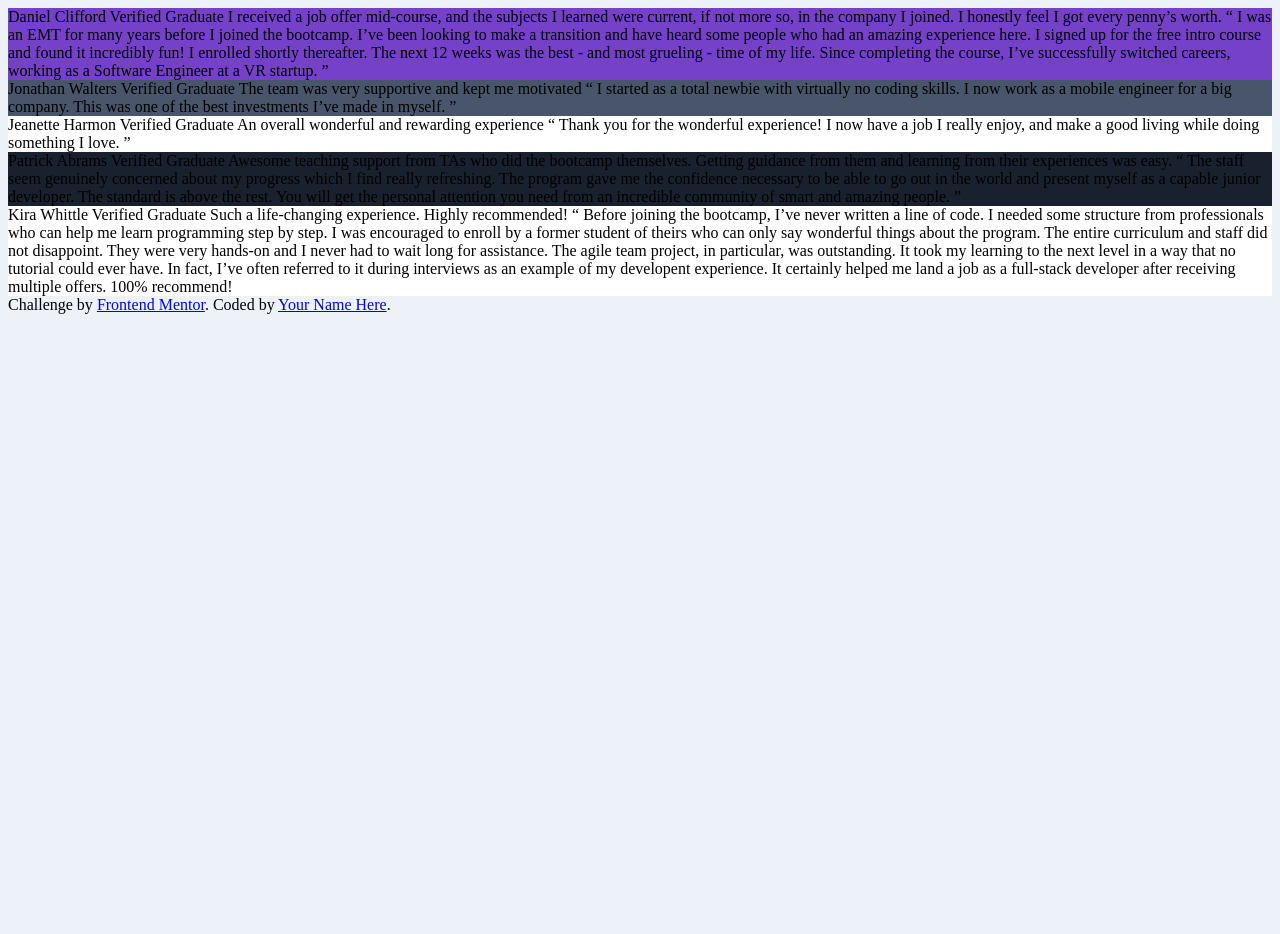
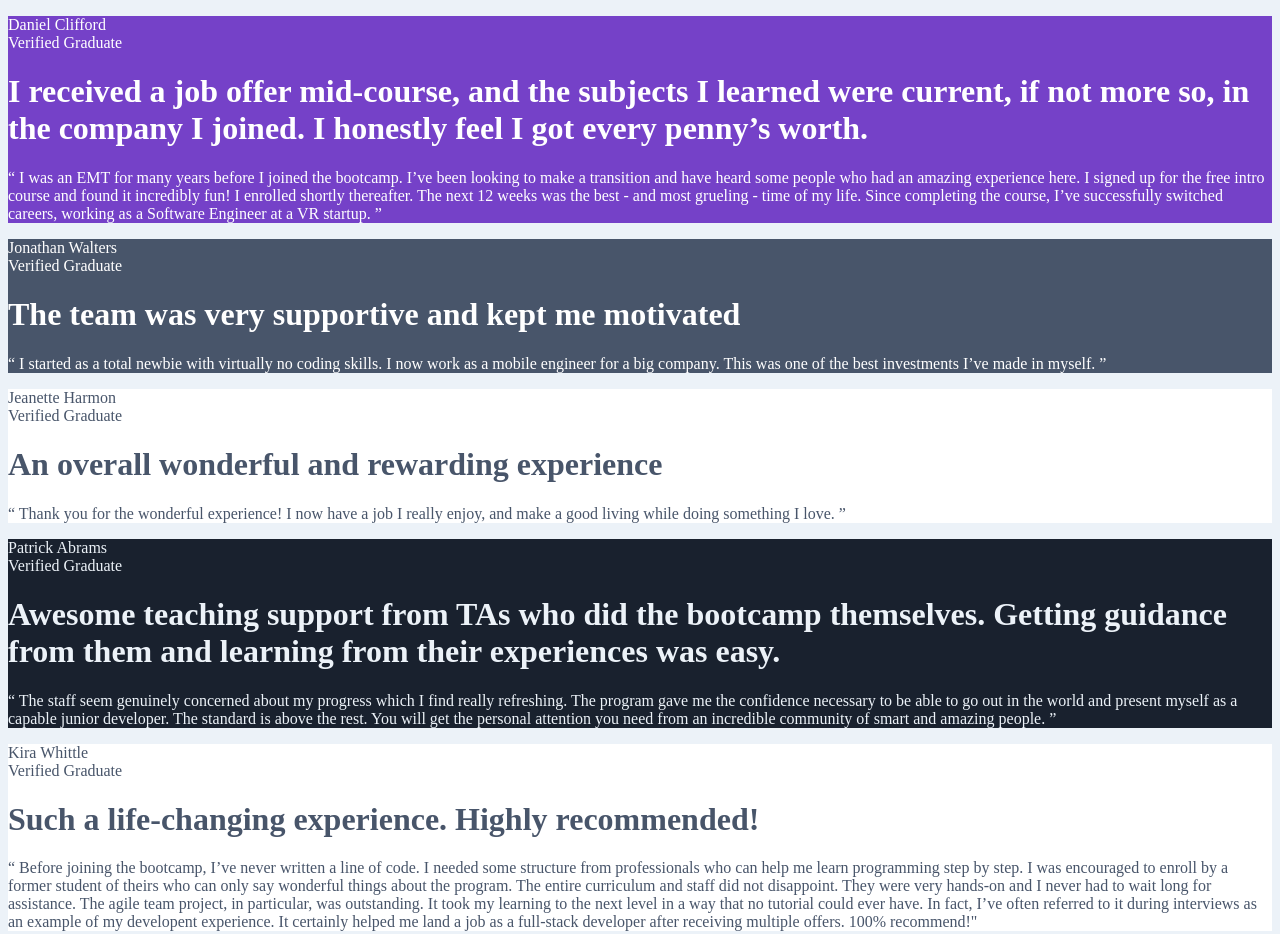
Before and after one commit to ZeeCoder91/testimonialproject, a plain HTML site: page testimonials-grid-section-main/index.html in a window 1280 px wide. Shown: the top 934 px of the page. Before the commit the page ends 800 px from the top, so only its background shows below. Drawn offline with Linux system fonts and the light colour scheme.

Commit message:
addes class and tags to the p and h1' s, also added font colors

```diff
--- a/testimonials-grid-section-main/index.html
+++ b/testimonials-grid-section-main/index.html
@@ -14,67 +14,66 @@
     <div class="col-1">
       <div class="row-1">
         <div class="test-a">
-          Daniel Clifford
-          Verified Graduate
+          <p>Daniel Clifford <br>
+            Verified Graduate</p>
 
-          I received a job offer mid-course, and the subjects I learned were current, if not more so,
-          in the company I joined. I honestly feel I got every penny’s worth.
+          <h1 class="textcolor-white">I received a job offer mid-course, and the subjects I learned were current, if not more so,
+          in the company I joined. I honestly feel I got every penny’s worth.</h1>
 
-          “ I was an EMT for many years before I joined the bootcamp. I’ve been looking to make a
+         <p> “ I was an EMT for many years before I joined the bootcamp. I’ve been looking to make a
           transition and have heard some people who had an amazing experience here. I signed up
           for the free intro course and found it incredibly fun! I enrolled shortly thereafter.
           The next 12 weeks was the best - and most grueling - time of my life. Since completing
-          the course, I’ve successfully switched careers, working as a Software Engineer at a VR startup. ”
+          the course, I’ve successfully switched careers, working as a Software Engineer at a VR startup. ”</p>
       </div>
       <div class="test-b">
-        Jonathan Walters
-        Verified Graduate
+       <p>Jonathan Walters <br>
+        Verified Graduate</p>
 
-        The team was very supportive and kept me motivated
+        <h1>The team was very supportive and kept me motivated</h1>
 
-        “ I started as a total newbie with virtually no coding skills. I now work as a mobile engineer
-        for a big company. This was one of the best investments I’ve made in myself. ”
+        <p>“ I started as a total newbie with virtually no coding skills. I now work as a mobile engineer
+        for a big company. This was one of the best investments I’ve made in myself. ”</p>
       </div>
     </div>
     <div class="row-2">
       <div class="test-c">
-        Jeanette Harmon
-        Verified Graduate
+        <p>Jeanette Harmon <br>
+          Verified Graduate</p>
 
-        An overall wonderful and rewarding experience
-
-        “ Thank you for the wonderful experience! I now have a job I really enjoy, and make a good living
-        while doing something I love. ”
+        <h1>An overall wonderful and rewarding experience</h1>
+        <p>“ Thank you for the wonderful experience! I now have a job I really enjoy, and make a good living
+        while doing something I love. ”</p>
       </div>
       <div class="test-d">
-        Patrick Abrams
-        Verified Graduate
+        <p>Patrick Abrams<br>
+          Verified Graduate</p>
 
-        Awesome teaching support from TAs who did the bootcamp themselves. Getting guidance from them and
-        learning from their experiences was easy.
+       <h1>Awesome teaching support from TAs who did the bootcamp themselves. Getting guidance from them and
+        learning from their experiences was easy.</h1>
 
-        “ The staff seem genuinely concerned about my progress which I find really refreshing. The program
+        <p>“ The staff seem genuinely concerned about my progress which I find really refreshing. The program
         gave me the confidence necessary to be able to go out in the world and present myself as a capable
         junior developer. The standard is above the rest. You will get the personal attention you need from
-        an incredible community of smart and amazing people. ”
+        an incredible community of smart and amazing people. ”</p>
       </div>
     </div>
     </div>
     <div class="col-2">
       <div class="test-e">
-        Kira Whittle
-        Verified Graduate
+        <p>Kira Whittle<br>
+          Verified Graduate</p>
 
-        Such a life-changing experience. Highly recommended!
+        <h1>Such a life-changing experience. Highly recommended!</h1>
 
-        “ Before joining the bootcamp, I’ve never written a line of code. I needed some structure from
+        <p>“ Before joining the bootcamp, I’ve never written a line of code. I needed some structure from
         professionals who can help me learn programming step by step. I was encouraged to enroll by a former
         student of theirs who can only say wonderful things about the program. The entire curriculum and staff
         did not disappoint. They were very hands-on and I never had to wait long for assistance. The agile team
         project, in particular, was outstanding. It took my learning to the next level in a way that no tutorial
         could ever have. In fact, I’ve often referred to it during interviews as an example of my developent
         experience. It certainly helped me land a job as a full-stack developer after receiving multiple offers.
-        100% recommend!
+        100% recommend!"</p>
       </div>
     </div>
 
--- a/testimonials-grid-section-main/style.css
+++ b/testimonials-grid-section-main/style.css
@@ -14,20 +14,25 @@ body {
 
 .test-a {
     background-color: var(--primaryviolet);
+    color: var(--white);
 }
 
 .test-b {
     background-color: var(--primarygrayblue);
+    color: var(--white);
 }
 
 .test-c {
     background-color: var(--white);
+    color: var(--primarygrayblue)
 }
 
 .test-d {
     background-color: var(--primaryblackblue);
+    color: var(--neautralgrayblue);
 }
 
 .test-e {
     background-color: var(--white);
+    color: var(--primarygrayblue);
 }
```
